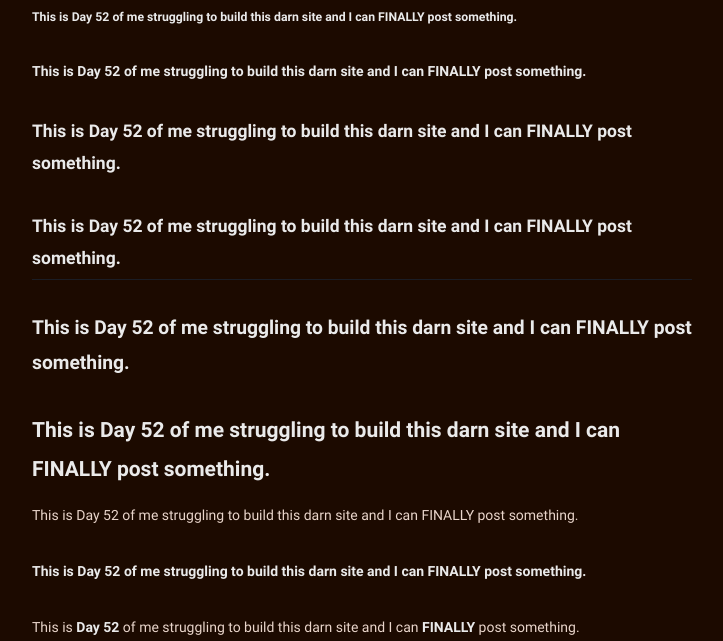
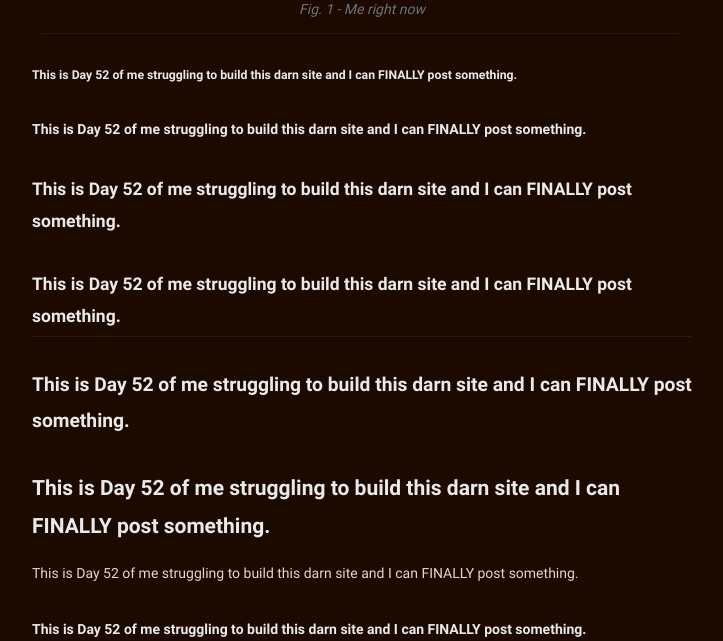
Before and after one commit to philippines69/carlcastroarchives, a Jekyll site: the page built from _posts/2022-06-28-my-first-post-finally.md, in a window 1280 px wide and 900 px high, scrolled down 399 px, cut to the strip 259-900 px from the top of the window. Shown: the whole strip, without its empty margins (278-1001 px from the left). Built offline with Jekyll 4.4.1, drawn with Linux system fonts in a browser that asks for light colours.

Commit message:
Update from Forestry.io philippines69 updated _posts/2022-06-28-my-first-post-finally.md

```diff
--- a/_posts/2022-06-28-my-first-post-finally.md
+++ b/_posts/2022-06-28-my-first-post-finally.md
@@ -6,6 +6,8 @@ categories: Site status
 
 ---
 ![](https://img3.stockfresh.com/files/k/kurhan/m/94/431586_stock-photo-business-success.jpg)
+
+> Fig. 1 - Me right now
 
 ###### This is Day 52 of me struggling to build this darn site and I can FINALLY post something.
 
```
